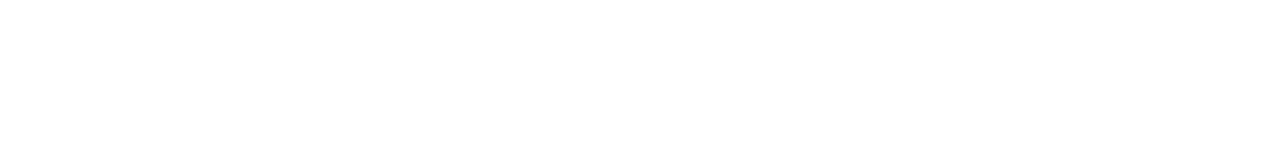
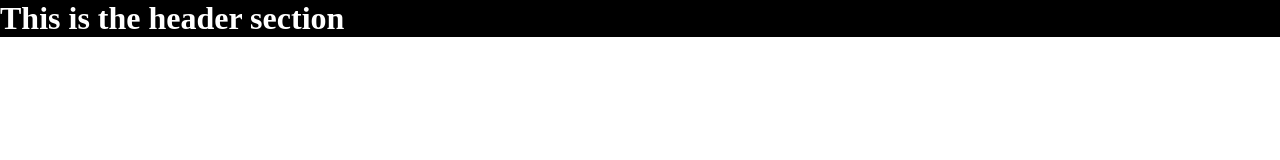
Before and after one commit to mohannadhanafi/git-workshop, a plain HTML site: page index.html in a window 1280 px wide. Drawn offline with Linux system fonts and the light colour scheme.

Commit message:
Making the header section with its style relates #2

```diff
--- a/index.html
+++ b/index.html
@@ -5,8 +5,11 @@
     <meta name="viewport" content="width=device-width, initial-scale=1.0">
     <meta http-equiv="X-UA-Compatible" content="ie=edge">
     <title>Git Workshop</title>
+    <link rel="stylesheet" href="style.css">
 </head>
 <body>
-
+    <header class="header--section">
+        <h1>This is the header section</h1>
+    </header>
 </body>
 </html>
--- a/style.css
+++ b/style.css
@@ -2,3 +2,8 @@
     padding: 0;
     margin: 0;
 }
+
+.header--section {
+    color: #FFF;
+    background: #000;
+}
```
